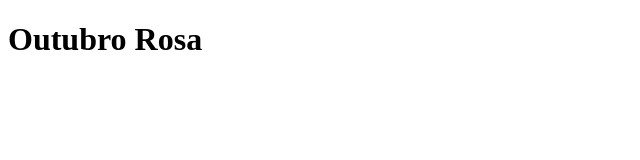
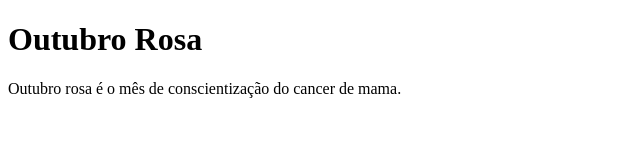
Before and after one commit to Delegaestudante/2151-Isaac, a plain HTML site: page Aula/index.html in a window 1280 px wide. Shown: the whole page, without its empty margins (0-640 px from the left). Drawn offline with Linux system fonts and the light colour scheme.

Commit message:
Update index.html

```diff
--- a/Aula/index.html
+++ b/Aula/index.html
@@ -9,7 +9,7 @@
 <body>
     <h1> Outubro Rosa </h1>
 
-    <p>
+    <p> Outubro rosa é o mês de conscientização do cancer de mama.
     </p>
 
 
```
